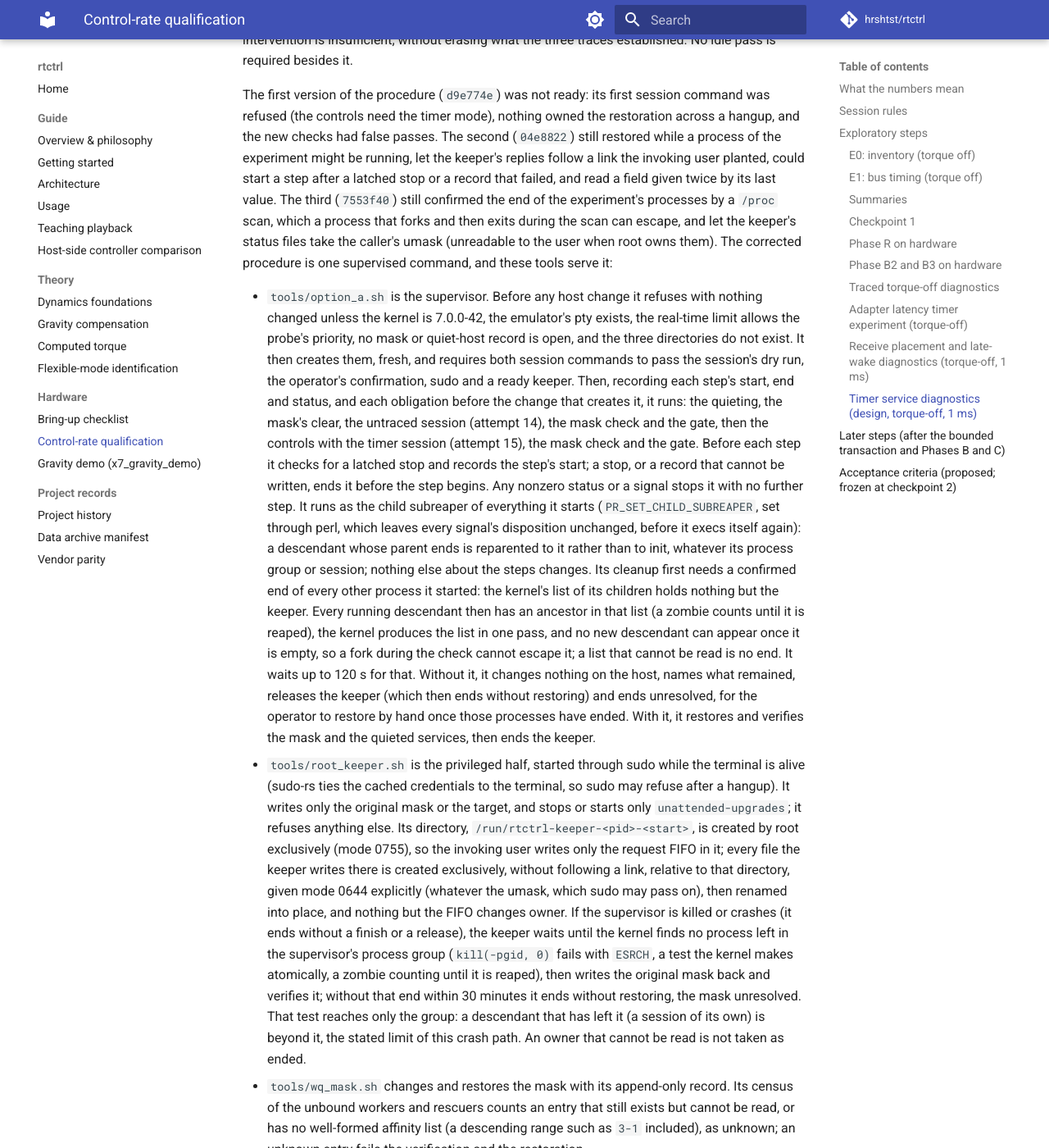
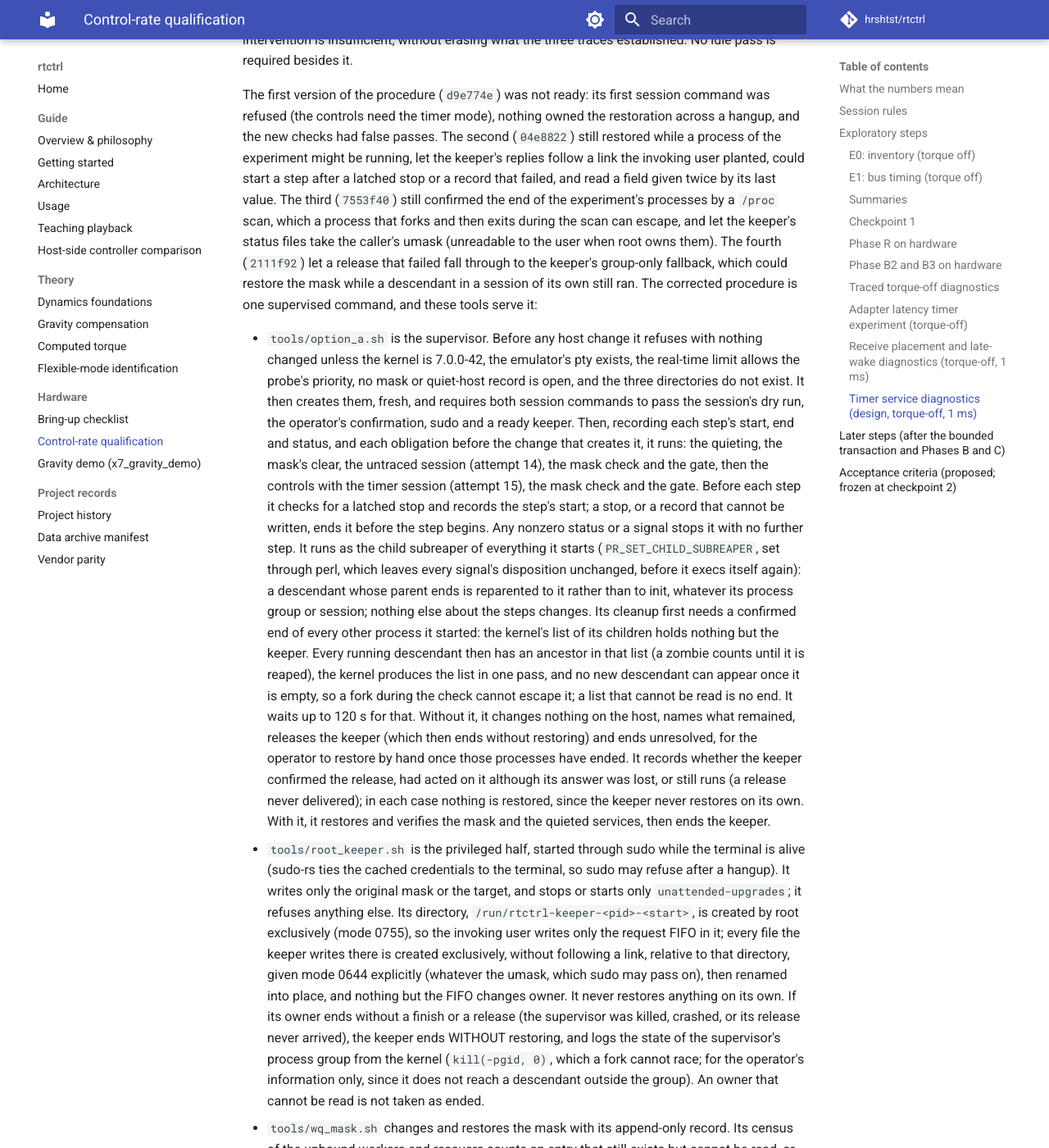
Before and after one commit to hrshtst/rtctrl, an MkDocs documentation site: the page built from docs/hardware/control-rate.md, in a window 1280 px wide and 1400 px high, scrolled down 48327 px. Shown: the whole window at 82% size. Built offline with MkDocs 1.6.1 and Material for MkDocs 9.7.7, drawn with Linux system fonts in a browser that asks for light colours; comment, search, counter and statistics services are not loaded; some of the changed text lies outside the part shown.

Commit message:
docs: Option A's keeper restores nothing on its own, for review
The procedure states what the review of 2111f92 changed: the keeper never
restores anything on its own. When its owner ends without a finish or a
release (the supervisor killed, crashed, or its release never arrived),
it ends without restoring and logs the process group's state from the
kernel, for the operator only. After an unconfirmed end the supervisor
records whether the keeper confirmed its release, had acted on it although
the answer was lost, or still ran; nothing is restored in any case. A
supervisor crash leaves the mask, the quieted services and both records
for the operator, as a power failure does.

The archive manifest adds review-option-a-2111f92/ (the reviewer's
bundle, its ledger verified) and option-a-prep5/ (the reviewer's
reproducer, run as a copy that writes its output copies elsewhere, the
release regression on the current keeper and on the previous fallback,
and the focused smoke run, at fc938f3), and the section README's new
hash; the section's 224 rows match the archive.

```diff
--- a/docs/hardware/control-rate.md
+++ b/docs/hardware/control-rate.md
@@ -2274,8 +2274,10 @@ field given twice by its last value. The third (`7553f40`) still confirmed
 the end of the experiment's processes by a `/proc` scan, which a process
 that forks and then exits during the scan can escape, and let the keeper's
 status files take the caller's umask (unreadable to the user when root owns
-them). The corrected procedure is one supervised command, and these tools
-serve it:
+them). The fourth (`2111f92`) let a release that failed fall through to the
+keeper's group-only fallback, which could restore the mask while a
+descendant in a session of its own still ran. The corrected procedure is one
+supervised command, and these tools serve it:
 
 - `tools/option_a.sh` is the supervisor. Before any host change it refuses
   with nothing changed unless the kernel is 7.0.0-42, the emulator's pty
@@ -2303,7 +2305,10 @@ serve it:
   a list that cannot be read is no end. It waits up to 120 s for that.
   Without it, it changes nothing on the host, names what remained, releases
   the keeper (which then ends without restoring) and ends unresolved, for
-  the operator to restore by hand once those processes have ended. With it,
+  the operator to restore by hand once those processes have ended. It
+  records whether the keeper confirmed the release, had acted on it although
+  its answer was lost, or still runs (a release never delivered); in each
+  case nothing is restored, since the keeper never restores on its own. With it,
   it restores and verifies the mask and the quieted services, then ends the
   keeper.
 - `tools/root_keeper.sh` is the privileged half, started through sudo while
@@ -2315,16 +2320,14 @@ serve it:
   only the request FIFO in it; every file the keeper writes there is created
   exclusively, without following a link, relative to that directory, given
   mode 0644 explicitly (whatever the umask, which sudo may pass on), then
-  renamed into place, and nothing but the FIFO changes owner. If the
-  supervisor is killed or crashes (it ends without a finish or a release),
-  the keeper waits until the kernel finds no process left in the
-  supervisor's process group (`kill(-pgid, 0)` fails with `ESRCH`, a test
-  the kernel makes atomically, a zombie counting until it is reaped), then
-  writes the original mask back and verifies it; without that end within 30
-  minutes it ends without restoring, the mask unresolved. That test reaches
-  only the group: a descendant that has left it (a session of its own) is
-  beyond it, the stated limit of this crash path. An owner that cannot be
-  read is not taken as ended.
+  renamed into place, and nothing but the FIFO changes owner. It never
+  restores anything on its own. If its owner ends without a finish or a
+  release (the supervisor was killed, crashed, or its release never
+  arrived), the keeper ends WITHOUT restoring, and logs the state of the
+  supervisor's process group from the kernel (`kill(-pgid, 0)`, which a
+  fork cannot race; for the operator's information only, since it does not
+  reach a descendant outside the group). An owner that cannot be read is not
+  taken as ended.
 - `tools/wq_mask.sh` changes and restores the mask with its append-only
   record. Its census of the unbound workers and rescuers counts an entry
   that still exists but cannot be read, or has no well-formed affinity list
@@ -2384,7 +2387,8 @@ Its exit status:
   above all: no timer run) or a signal, with every restoration verified.
 - 2: it refused, and nothing changed.
 - 3: unresolved. The end of the experiment's processes was not confirmed
-  (nothing was restored, and the released keeper restores nothing either),
+  (nothing was restored, and the keeper, released or not, restores nothing
+  either),
   an owed restoration was not verified, or a record could not be
   written (the final one included: the outcome is then never 0). The
   supervisor names each unresolved item and its remedy. Stop, keep the
@@ -2396,13 +2400,10 @@ Its exit status:
 Nothing is retried, and no budget, guard, rule or load changes. A signal sent
 to the supervisor alone lets the running session finish before it stops; a
 Ctrl-C or a hangup reaches the session too, which runs its own cleanup first.
-The limits: if the supervisor is killed (SIGKILL) or crashes, only the keeper
-acts, restoring the mask once the kernel finds no process left in the
-supervisor's process group (not at all if it does not within 30 minutes; a
-descendant that left the group is not covered then), and the quieted
-services and both records stay for the operator; if the keeper is
-killed too, or the power fails, nothing is restored until the operator does
-(a reboot resets the mask). After a hangup the sessions' own privileged
+The limits: if the supervisor is killed (SIGKILL) or crashes, nothing is
+restored automatically: the keeper ends without restoring, and the mask,
+the quieted services and both records stay for the operator, as after a
+power failure (a reboot resets the mask). After a hangup the sessions' own privileged
 cleanup still depends on their sudo, as before.
 
 The validation passes only if all of these hold, judged on the published
```
Also changed, not shown: docs/records/data-archive.md (+22 -1 lines).
